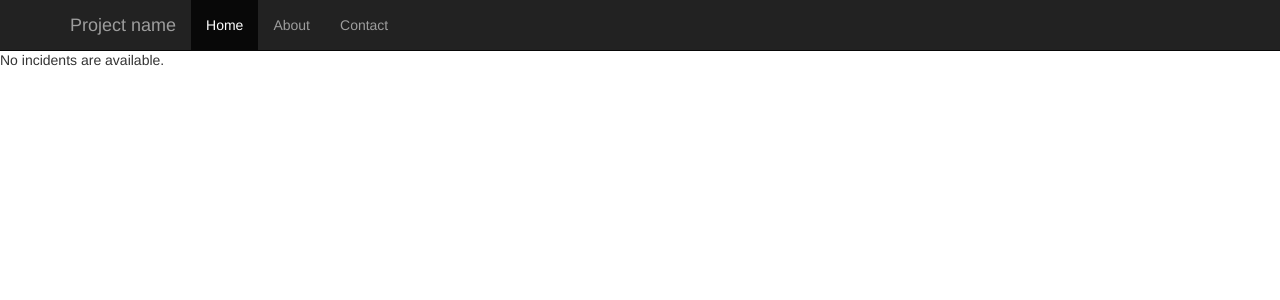
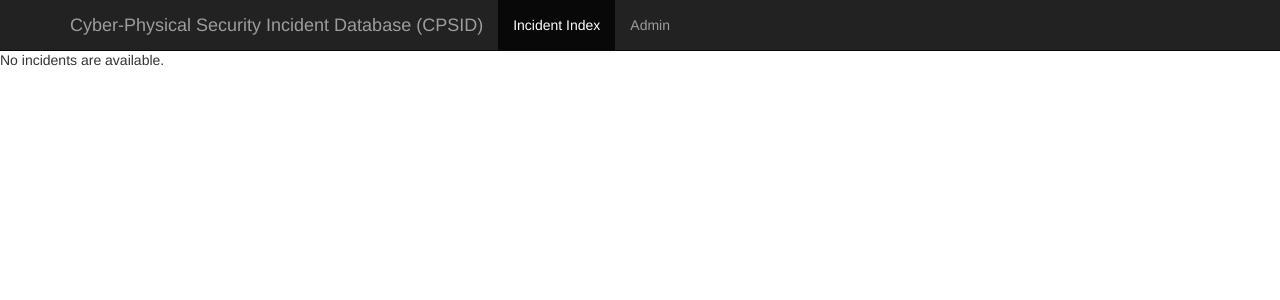
Before and after one commit to byusmrbig/CPSIDdev, a Django app: page /CPSIDapp/1/ in a window 1280 px wide. Shown: the top 300 px of the page. Run offline with Django 3.2, Linux system fonts and the light colour scheme; data that the repository does not hold is empty; some libraries are stand-ins or nearby versions.

Commit message:
Altered links in the bootstrap page header for more functional site navigation, and edited urls.py to facilitate needed changes.

```diff
--- a/CPSIDapp/templates/CPSIDapp/incidentDetail.html
+++ b/CPSIDapp/templates/CPSIDapp/incidentDetail.html
@@ -19,13 +19,13 @@
                         <span class="icon-bar"></span>
                         <span class="icon-bar"></span>
                     </button>
-                    <a class="navbar-brand" href="#">Project name</a>
+                    <a class="navbar-brand" href="../">Cyber-Physical Security Incident Database (CPSID)</a>
                 </div>
                 <div id="navbar" class="collapse navbar-collapse">
                     <ul class="nav navbar-nav">
-                        <li class="active"><a href="index">Home</a></li>
-                        <li><a href="#about">About</a></li>
-                        <li><a href="#contact">Contact</a></li>
+                        <li class="active"><a href="../">Incident Index</a></li>
+                        <li><a href="../../admin">Admin</a></li>
+                        <!-- <li><a href="#contact">Contact</a></li> -->
                     </ul>
                 </div><!--/.nav-collapse -->
             </div>
--- a/CPSIDapp/urls.py
+++ b/CPSIDapp/urls.py
@@ -8,4 +8,5 @@ urlpatterns = [
     url(r'^[0-9]+/index$',views.index, name='index'),
 	url(r'^(?P<id>[0-9]+)/$', views.incidentDetail, name='incidentDetail'),
 	url(r'^test$', views.test, name='index'),
+    url(r'^admin/', include(admin.site.urls)),
 ]
```
Also changed, not shown: CPSIDapp/templates/CPSIDapp/index.html (+4 -4 lines).
